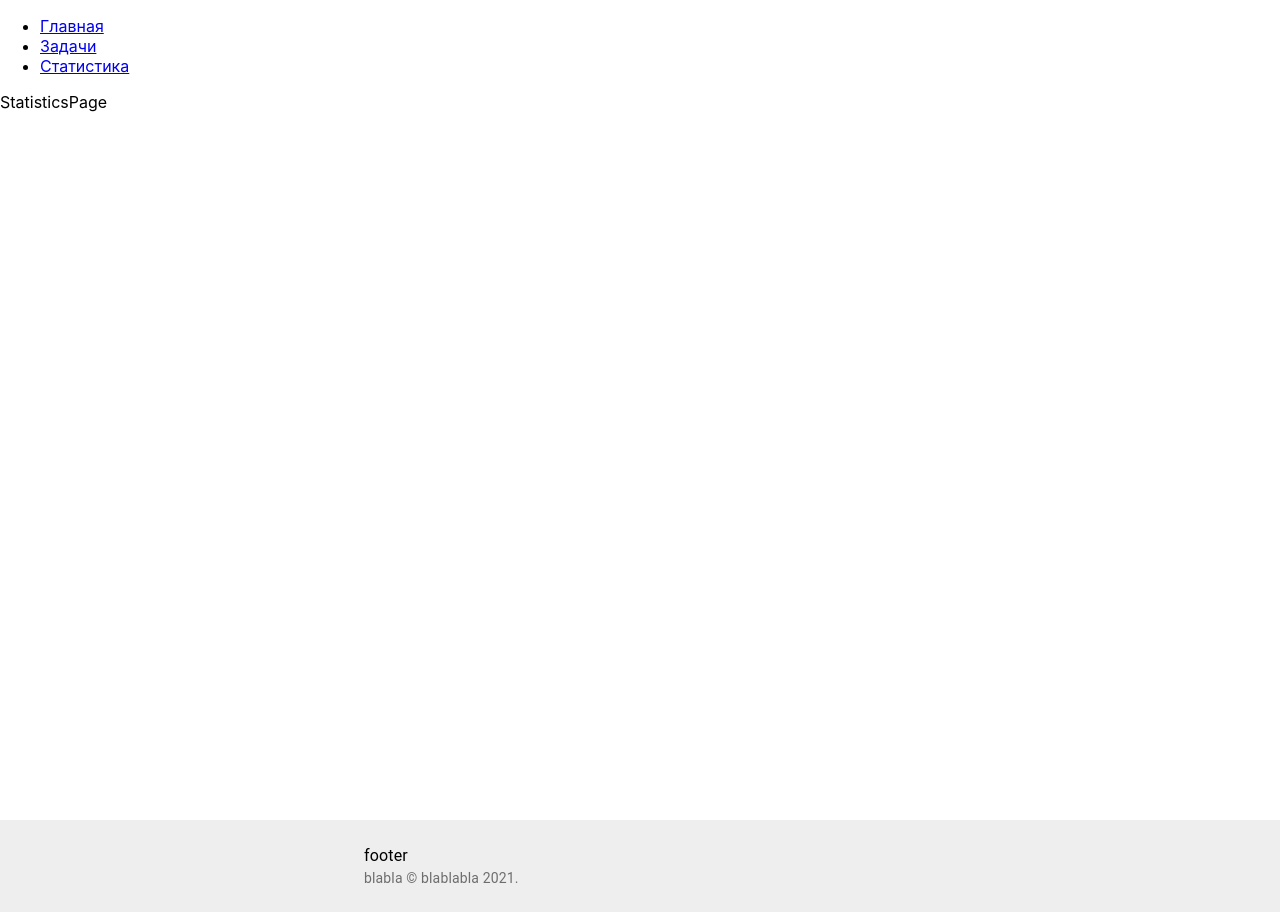
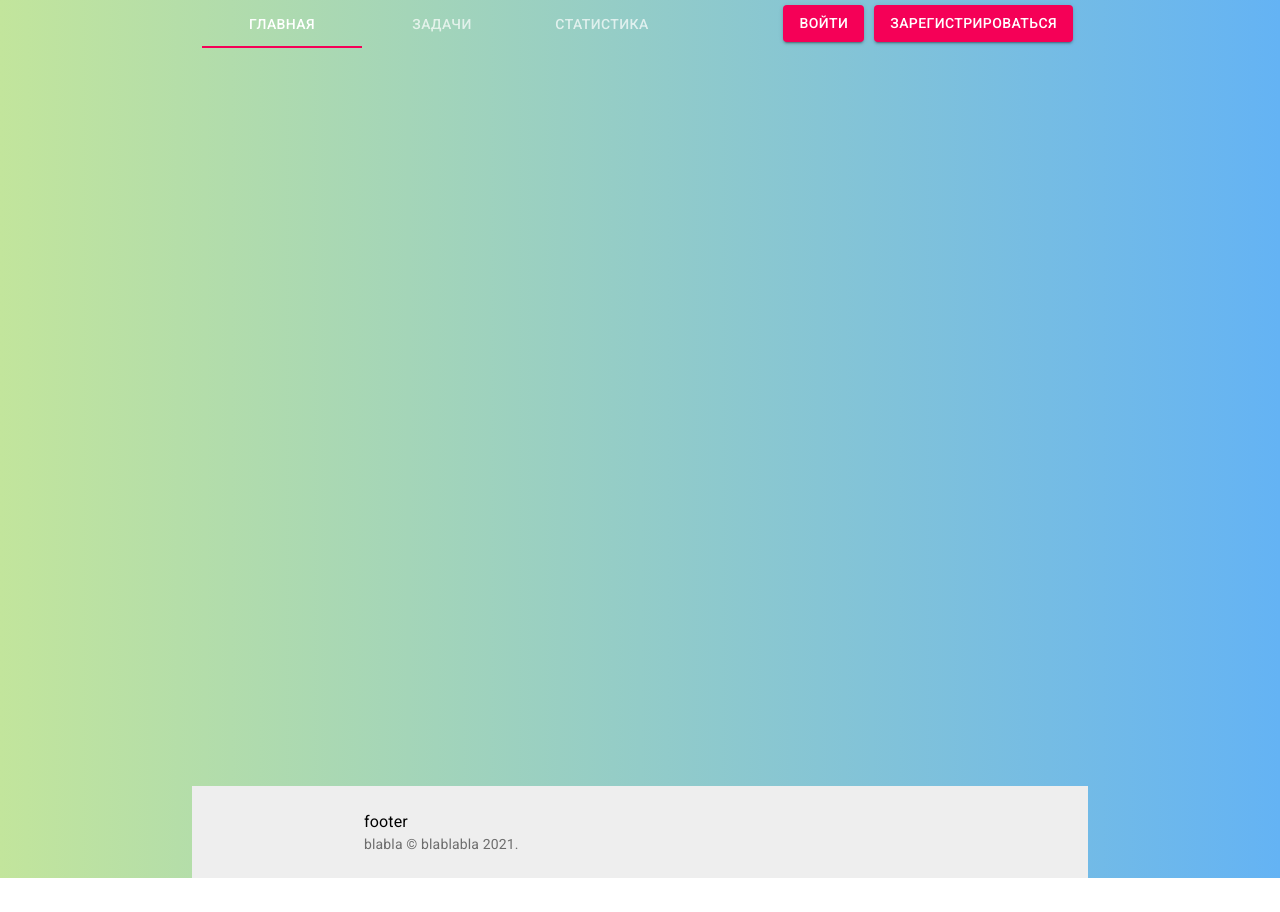
Before and after one commit to mmarkelov/frontend-react-practice, a React (Create React App) app: page /statistics in a window 1280 px wide. After the commit the page ends 878 px from the top, so only its background shows below. Built offline with nearby package versions, Linux system fonts and the light colour scheme.

Commit message:
New Header and SignIn form

```diff
--- a/public/index.html
+++ b/public/index.html
@@ -24,6 +24,9 @@
       work correctly both with client-side routing and a non-root public URL.
       Learn how to configure a non-root public URL by running `npm run build`.
     -->
+    <link rel="stylesheet" href="https://fonts.googleapis.com/css?family=Roboto:300,400,500,700&display=swap" />
+    <link rel="stylesheet" href="https://fonts.googleapis.com/icon?family=Material+Icons" />
+    <link href="https://fonts.googleapis.com/css2?family=Playfair+Display:wght@400;700&display=swap" rel="stylesheet">
     <title>React App</title>
   </head>
   <body>
--- a/src/App.css
+++ b/src/App.css
@@ -1,3 +1,3 @@
-.App {
-  text-align: center;
+body {
+  background: linear-gradient(to right, #c2e59c, #64b3f4);
 }
--- a/src/App.js
+++ b/src/App.js
@@ -1,25 +1,38 @@
 import {useState} from "react";
-import "./App.css";
+import {Box, makeStyles} from "@material-ui/core";
 import SignIn from "./pages/SingIn/signIn";
 import ToDoList from "./pages/ToDoList";
+import "./App.css";
 
 const TODO = "TODO"
 const SIGN_IN = "SIGN_IN"
 
+const useStyles = makeStyles({
+  root: {
+    width: "70vw",
+    margin: "auto"
+  }
+});
+
 const App = () => {
+  const classes = useStyles();
   const [activePanel, setActivePanel] = useState(TODO);
+
+  const getContent = () => {
+    switch (activePanel) {
+      case TODO:
+        return <ToDoList activePanelHandler={activePanelHandler} />;
+      default:
+      case SIGN_IN:
+        return <SignIn activePanelHandler={activePanelHandler} />;
+    }
+  }
 
   const activePanelHandler = (nextPanel) => {
     setActivePanel(nextPanel);
   }
 
-  switch (activePanel) {
-    case TODO:
-      return <ToDoList activePanelHandler={activePanelHandler} />;
-    default:
-    case SIGN_IN:
-      return <SignIn activePanelHandler={activePanelHandler} />;
-  }
+  return <Box className={classes.root}>{getContent()}</Box>
 }
 
 export default App;
--- a/src/components/Header/index.js
+++ b/src/components/Header/index.js
@@ -1,29 +1,68 @@
+import {useState} from "react";
+import {BrowserRouter, NavLink} from 'react-router-dom';
 import {
-  BrowserRouter,
-  Switch,
-  Route,
-  NavLink
-} from "react-router-dom";
-import MainPage from "../../pages/Main";
-import TasksPage from "../../pages/Tasks"
-import StatisticPage from "../../pages/Statistics"
+  Tabs,
+  Tab,
+  AppBar,
+  Box,
+  Button,
+  makeStyles
+} from "@material-ui/core";
+import SignInForm from '../SignInForm'
 
-export default function Header() {
+const useStyles = makeStyles({
+  header: {
+    flexDirection: "row",
+    justifyContent: "space-between",
+    padding: "0 10px 0 10px",
+    background: "none",
+    boxShadow: "none",
+    marginBottom: "30px"
+  },
+  button: {
+    margin: "5px"
+  }
+});
+
+const Header = () => {
+  const [value, setValue] = useState(0);
+
+  const handleChange = (event, newValue) => {
+    setValue(newValue);
+  }
+
+  const [open, setOpen] = useState(false);
+
+  const handleClickOpen = () => {
+    setOpen(true);
+  }
+
+  const handleClickClose = () => {
+    setOpen(false);
+  }
+
+  const classes = useStyles();
+
   return (
-    <BrowserRouter>
-      <div>
-        <ul>
-          <li> <NavLink  to="/">Главная</NavLink > </li>
-          <li> <NavLink  to="/tasks">Задачи</NavLink > </li>
-          <li> <NavLink  to="/statistics">Статистика</NavLink > </li>
-        </ul>
+      <BrowserRouter>
+        <AppBar className={classes.header} position="static">
+          <Tabs value={value} onChange={handleChange}>
+            <Tab component={NavLink} label="Главная" to="/"/>
+            <Tab component={NavLink} label="Задачи" to="/tasks"/>
+            <Tab component={NavLink} label="Статистика" to="/statistics" />
+          </Tabs>
+          <Box>
+            <Button className={classes.button} variant="contained" color="secondary">
+              Войти
+            </Button>
+            <Button className={classes.button} onClick={handleClickOpen} variant="contained" color="secondary">
+              Зарегистрироваться
+            </Button>
+          </Box>
+        </AppBar>
+        <SignInForm open={open} handleClickClose={handleClickClose}/>
+      </BrowserRouter>
+  )
+}
 
-        <Switch>
-          <Route exact path="/" component={MainPage} />
-          <Route path="/tasks" component={TasksPage} />
-          <Route path="/statistics" component={StatisticPage} />
-        </Switch>
-      </div>
-    </BrowserRouter>
-  );
-}
+export default Header;
--- /dev/null
+++ b/src/components/SignInForm/index.js
@@ -0,0 +1,48 @@
+import {
+	Button,
+	Dialog,
+	DialogActions,
+	DialogContent,
+	DialogContentText,
+	DialogTitle, makeStyles,
+	TextField
+} from "@material-ui/core";
+import PropTypes from 'prop-types';
+
+const useStyles = makeStyles({
+	diagramTextField: {
+		width: "400px",
+	},
+	diagramContentText: {
+		marginTop: "20px"
+	},
+	diagramActions: {
+		marginTop: "20px",
+		padding: "20px"
+	}
+});
+
+const SignInForm = ({handleClickClose, open}) => {
+	const classes = useStyles();
+
+	return <Dialog open={open} aria-labelledby="form-title">
+		<DialogTitle id="form-title">Регистрация</DialogTitle>
+		<DialogContent>
+			<DialogContentText>Введите логин</DialogContentText>
+			<TextField className={classes.diagramTextField} label="Ваш логин..." variant="outlined" />
+			<DialogContentText className={classes.diagramContentText}>Введите имя</DialogContentText>
+			<TextField className={classes.diagramTextField} label="Ваше имя..." variant="outlined" />
+		</DialogContent>
+		<DialogActions className={classes.diagramActions}>
+			<Button onClick={handleClickClose} variant="contained" color="secondary">Зарегистрироваться</Button>
+			<Button onClick={handleClickClose} variant="contained" color="secondary">Закрыть</Button>
+		</DialogActions>
+	</Dialog>
+}
+
+SignInForm.propTypes = {
+	handleClickClose: PropTypes.func.isRequired,
+	open: PropTypes.bool
+}
+
+export default SignInForm
```
Also changed, not shown: package.json (+8 -7 lines), src/components/Form/index.js (added, +98 -0 lines), 2 other files (tests, documents, lock files or other folders).
